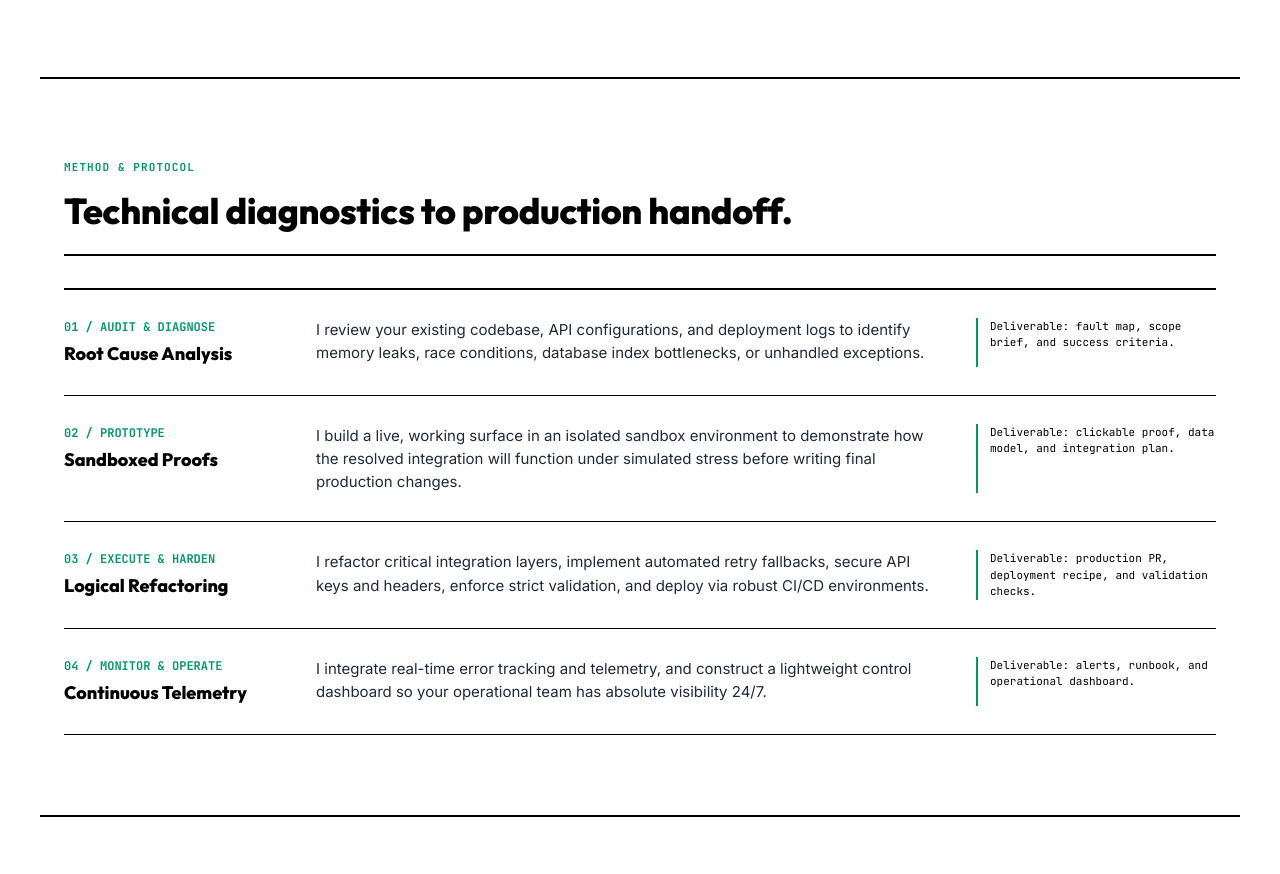
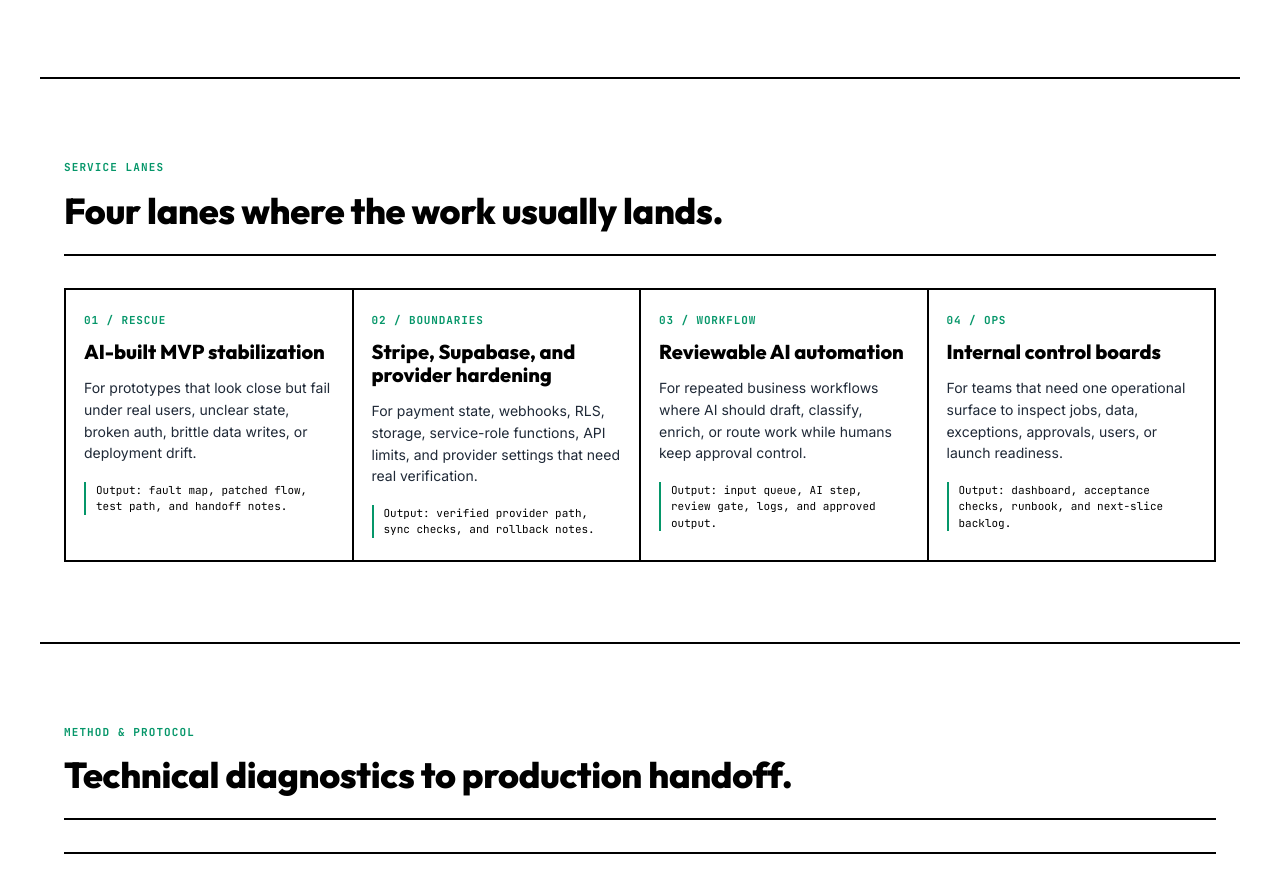
Before and after one commit to Radical-Coder/radical-codes-site, a website: page index.html in a window 1280 px wide. Shown: the part 1569-2443 px from the top of the page. Drawn offline with Linux system fonts and the light colour scheme.

Commit message:
Add service lanes section

```diff
--- a/index.html
+++ b/index.html
@@ -510,6 +510,57 @@
         text-decoration: underline;
       }
 
+      /* Service Lanes */
+      .lane-grid {
+        display: grid;
+        grid-template-columns: repeat(4, minmax(0, 1fr));
+        gap: 0;
+        border-top: 2px solid var(--border);
+        border-left: 2px solid var(--border);
+      }
+
+      .lane-card {
+        border-right: 2px solid var(--border);
+        border-bottom: 2px solid var(--border);
+        padding: 22px 18px;
+        min-height: 260px;
+      }
+
+      .lane-kicker {
+        font-family: var(--font-mono);
+        font-size: 11px;
+        font-weight: 700;
+        color: var(--emerald);
+        letter-spacing: 0.08em;
+        text-transform: uppercase;
+        margin-bottom: 12px;
+      }
+
+      .lane-title {
+        font-family: var(--font-display);
+        font-size: 20px;
+        line-height: 1.15;
+        font-weight: 800;
+        color: var(--ink);
+        margin-bottom: 14px;
+      }
+
+      .lane-desc {
+        font-size: 14px;
+        line-height: 1.55;
+        color: var(--ink-muted);
+        margin-bottom: 18px;
+      }
+
+      .lane-output {
+        font-family: var(--font-mono);
+        font-size: 11px;
+        line-height: 1.5;
+        color: var(--ink);
+        border-left: 2px solid var(--emerald);
+        padding-left: 10px;
+      }
+
       /* Method & Protocol Section */
       .protocol-list {
         display: flex;
@@ -809,6 +860,14 @@
           align-items: center;
         }
 
+        .lane-grid {
+          grid-template-columns: 1fr;
+        }
+
+        .lane-card {
+          min-height: auto;
+        }
+
         .protocol-item {
           grid-template-columns: 1fr;
           gap: 8px;
@@ -1094,6 +1153,44 @@ VERIFY:    deployment hash matches source integrity</div>
         </table>
       </section>
 
+      <!-- Service Lanes Section -->
+      <section id="lanes" class="section-container" aria-labelledby="lanes-title" style="border-top: 2px solid var(--border);">
+        <div class="section-header">
+          <span class="section-eyebrow">SERVICE LANES</span>
+          <h2 class="section-title" id="lanes-title">Four lanes where the work usually lands.</h2>
+        </div>
+
+        <div class="lane-grid">
+          <article class="lane-card">
+            <div class="lane-kicker">01 / Rescue</div>
+            <h3 class="lane-title">AI-built MVP stabilization</h3>
+            <p class="lane-desc">For prototypes that look close but fail under real users, unclear state, broken auth, brittle data writes, or deployment drift.</p>
+            <div class="lane-output">Output: fault map, patched flow, test path, and handoff notes.</div>
+          </article>
+
+          <article class="lane-card">
+            <div class="lane-kicker">02 / Boundaries</div>
+            <h3 class="lane-title">Stripe, Supabase, and provider hardening</h3>
+            <p class="lane-desc">For payment state, webhooks, RLS, storage, service-role functions, API limits, and provider settings that need real verification.</p>
+            <div class="lane-output">Output: verified provider path, sync checks, and rollback notes.</div>
+          </article>
+
+          <article class="lane-card">
+            <div class="lane-kicker">03 / Workflow</div>
+            <h3 class="lane-title">Reviewable AI automation</h3>
+            <p class="lane-desc">For repeated business workflows where AI should draft, classify, enrich, or route work while humans keep approval control.</p>
+            <div class="lane-output">Output: input queue, AI step, review gate, logs, and approved output.</div>
+          </article>
+
+          <article class="lane-card">
+            <div class="lane-kicker">04 / Ops</div>
+            <h3 class="lane-title">Internal control boards</h3>
+            <p class="lane-desc">For teams that need one operational surface to inspect jobs, data, exceptions, approvals, users, or launch readiness.</p>
+            <div class="lane-output">Output: dashboard, acceptance checks, runbook, and next-slice backlog.</div>
+          </article>
+        </div>
+      </section>
+
       <!-- Method & Protocol Section -->
       <section id="method" class="section-container" aria-labelledby="method-title" style="border-top: 2px solid var(--border);">
         <div class="section-header">
```
